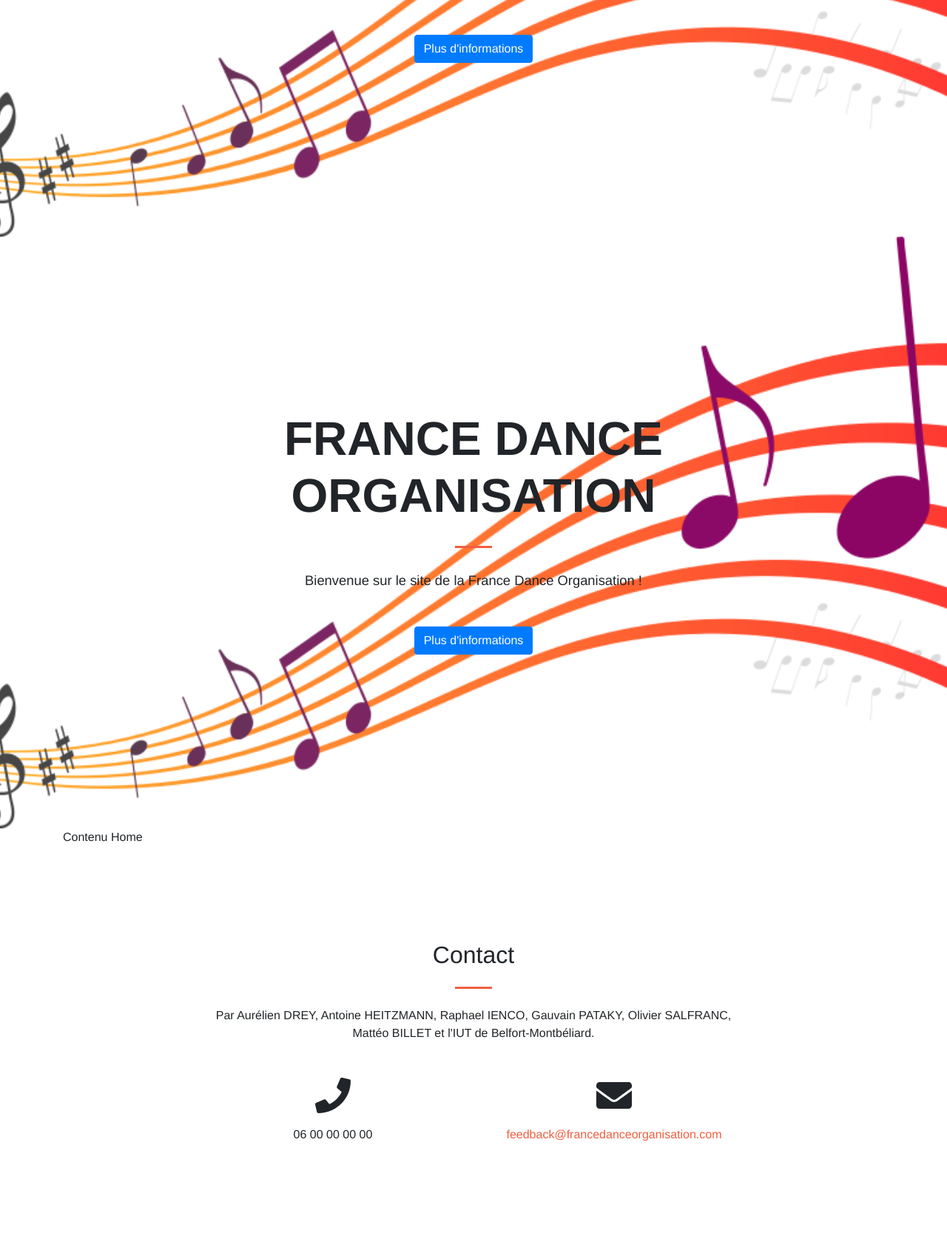
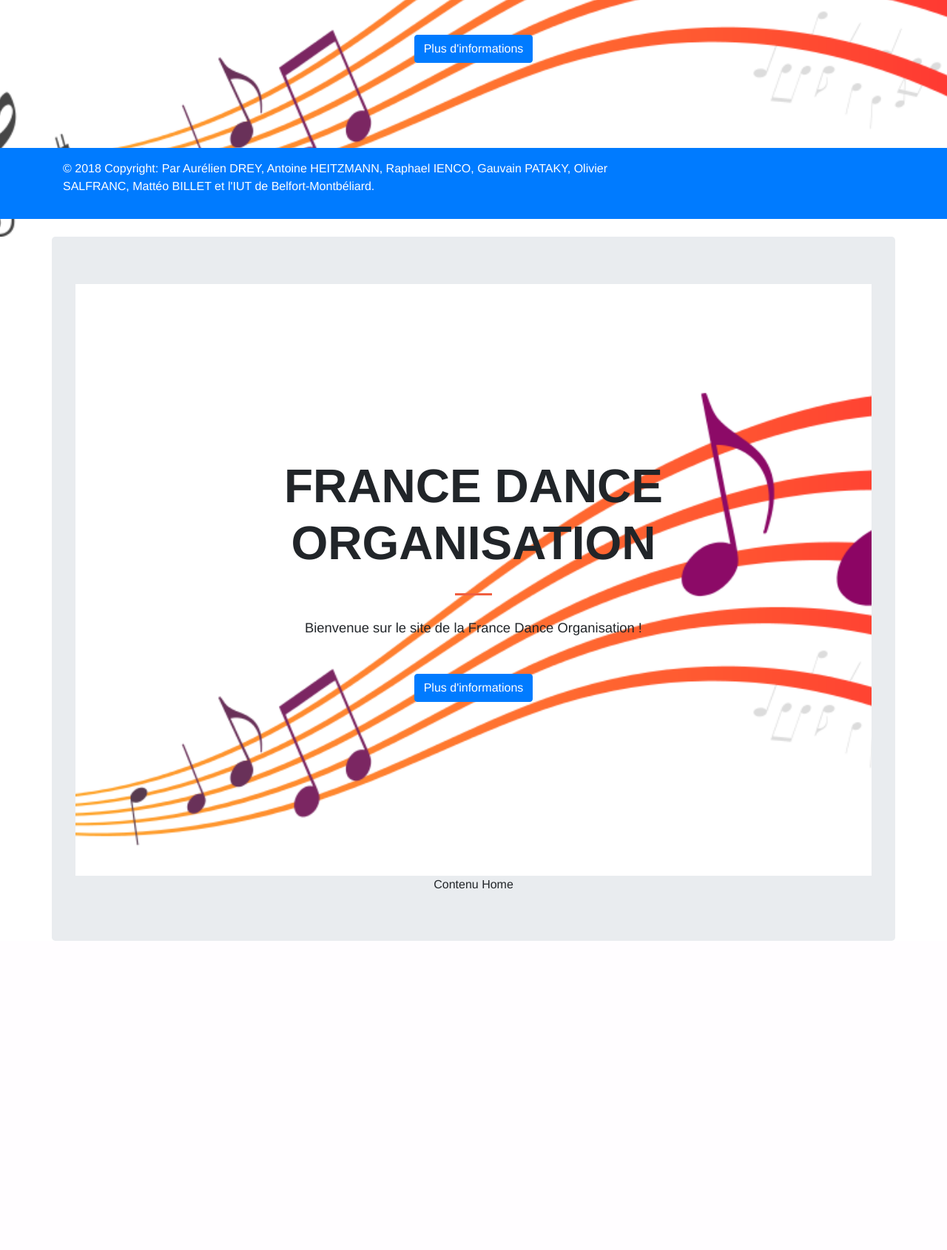
Before and after one commit to Neileruaa/FDO_site, a Symfony app: template templates/home/index.html.twig in a window 1280 px wide. Shown: the part 504-2194 px from the top of the page at 74% size. After the commit the page ends 1776 px from the top, so only its background shows below. Run offline with Twig, Linux system fonts and the light colour scheme; the template is opened without the code that fills it, so the values that code supplies are empty; some libraries are stand-ins or nearby versions.

Commit message:
Modal ajouter danseur + Footer

```diff
--- a/templates/base.html.twig
+++ b/templates/base.html.twig
@@ -97,11 +97,12 @@
         </div>
     </header>
 {% endblock %}
+<div class="container text-center jumbotron">
 {% block body %}
 
 
 {% endblock %}
-
+</div>
 {% block footer %}
 
 {% endblock %}
--- a/templates/layout.html.twig
+++ b/templates/layout.html.twig
@@ -22,30 +22,27 @@
 {% endblock %}
 
 {% block footer %}
-    <footer>
-        <section id="contact">
+    <footer class="footer fixed-bottom">
+        <div class="container-fluid bg-primary">
             <div class="container">
-                <div class="row">
-                    <div class="col-lg-8 mx-auto text-center">
-                        <h2 class="section-heading">Contact</h2>
-                        <hr class="my-4">
-                        <p class="mb-5">Par Aurélien DREY, Antoine HEITZMANN, Raphael IENCO, Gauvain PATAKY, Olivier SALFRANC, Mattéo BILLET et l'IUT de Belfort-Montbéliard.
-                        </p>
+                <div class="row py-3">
+                    <div class="col-md-9">
+                        <p class="text-white">© 2018 Copyright: Par Aurélien DREY, Antoine HEITZMANN, Raphael IENCO, Gauvain PATAKY, Olivier SALFRANC, Mattéo BILLET et l'IUT de Belfort-Montbéliard.</p>
                     </div>
-                </div>
-                <div class="row">
-                    <div class="col-lg-4 ml-auto text-center">
-                        <i class="fas fa-phone fa-3x mb-3 sr-contact-1"></i>
-                        <p>06 00 00 00 00</p>
-                    </div>
-                    <div class="col-lg-4 mr-auto text-center">
-                        <i class="fas fa-envelope fa-3x mb-3 sr-contact-2"></i>
-                        <p>
-                            <a href="mailto:your-email@your-domain.com">feedback@francedanceorganisation.com</a>
-                        </p>
+                    <div class="col-md-3">
+                        <div class="d-inline-block">
+                            <div class="bg-circle-outline d-inline-block">
+                            </div>
+
+                            <div class="bg-circle-outline d-inline-block">
+                            </div>
+
+                            <div class="bg-circle-outline d-inline-block">
+                            </div>
+                        </div>
                     </div>
                 </div>
             </div>
-        </section>
+        </div>
     </footer>
 {% endblock %}
```
Also changed, not shown: src/Form/DancerType.php (+9 -4 lines), templates/dancer/createDancer.html.twig (+32 -13 lines), templates/dancer/modalCreateDancer.html.twig (added, +19 -0 lines).
